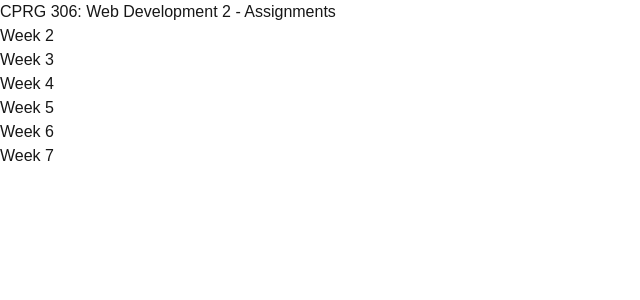
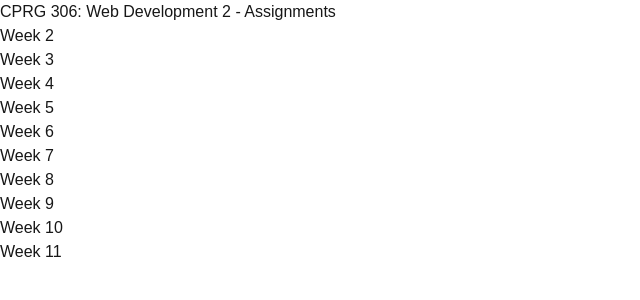
Before and after one commit to AndyNg555/cprg306-assignments, a Next.js app: page / in a window 1280 px wide. Shown: the top 300 px of the page, without its empty margins (0-640 px from the left). Built offline with nearby package versions, Linux system fonts and the light colour scheme.

Commit message:
page dir added

```diff
--- a/app/page.js
+++ b/app/page.js
@@ -11,6 +11,10 @@ function App() {
         <li><a href="/week-5">Week 5</a></li>
         <li><a href="/week-6">Week 6</a></li>
         <li><a href="/week-7">Week 7</a></li>
+        <li><a href="/week-8">Week 8</a></li>
+        <li><a href="/week-9">Week 9</a></li>
+        <li><a href="/week-10">Week 10</a></li>
+        <li><a href="/week-11">Week 11</a></li>
       </ul>
     </div>
   );
```
